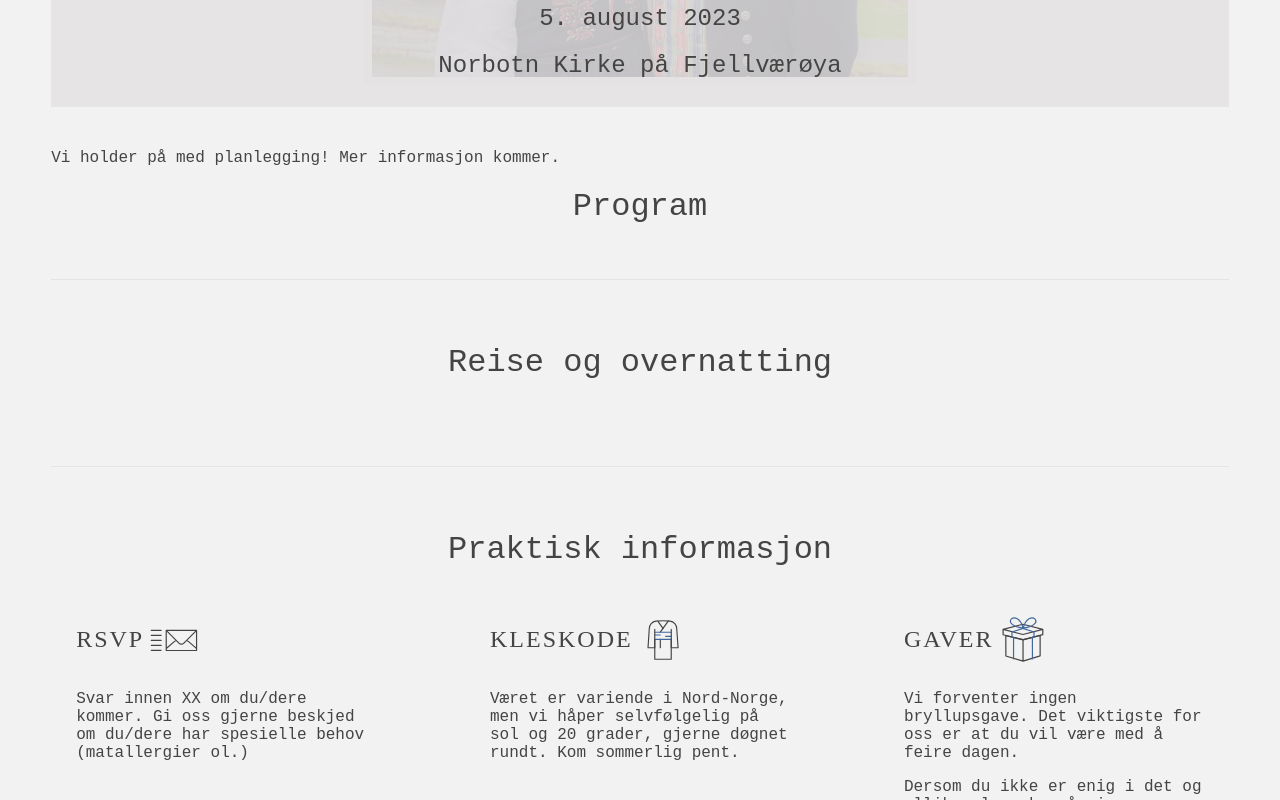
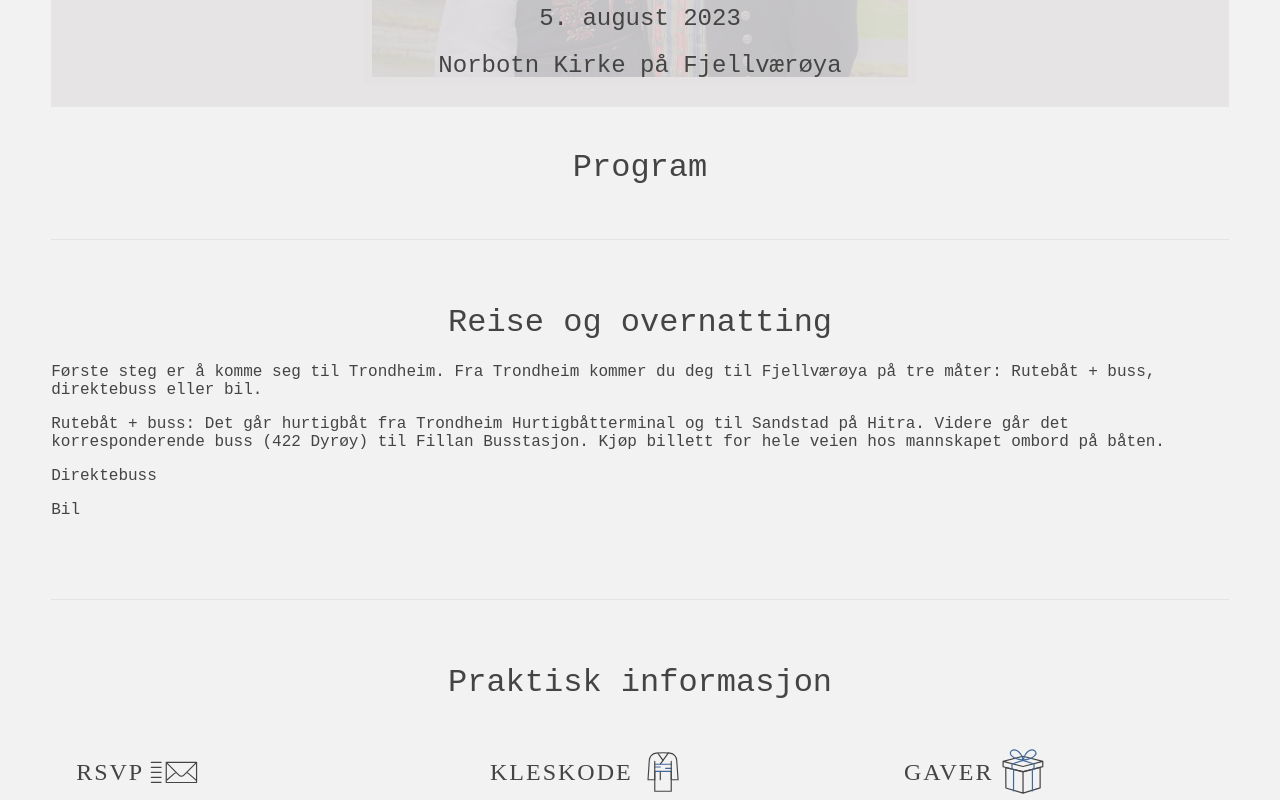
Before and after one commit to melhoos/gudrunogsimon1, a React (Create React App) app: page / in a window 1280 px wide. Shown: the part 530-1330 px from the top of the page. Built offline with nearby package versions, Linux system fonts and the light colour scheme.

Commit message:
Create no.ts

```diff
--- a/src/assets/language/no.ts
+++ b/src/assets/language/no.ts
@@ -9,13 +9,11 @@ export const no = {
   rsvp_date: '5. august 2023',
   rsvp_place: 'Norbotn Kirke på Fjellværøya',
   // program
-  program_in_progress: 'Vi holder på med planlegging! Mer informasjon kommer.',
   //travel
-  travel_from_trondheim:
-    'Første steg er å komme seg til Trondheim. Fra Trondheim kommer du deg til Fjellværøya på tre måter: Rutebåt + buss, direktebuss eller bil.',
-  travel_from_trondheim_2: 'Rutebåt + buss',
-  travel_from_trondheim_3: 'Direktebuss',
-  travel_from_trondheim_4: 'Bil',
+  tavel_from_trondheim: 'Første steg er å komme seg til Trondheim. Fra Trondheim kommer du deg til Fjellværøya på tre måter: Rutebåt + buss, direktebuss eller bil.',
+  tavel_from_trondheim_2: 'Rutebåt + buss: Det går hurtigbåt fra Trondheim Hurtigbåtterminal og til Sandstad på Hitra. Videre går det korresponderende buss (422 Dyrøy) til Fillan Busstasjon. Kjøp billett for hele veien hos mannskapet ombord på båten.',
+  tavel_from_trondheim_3: 'Direktebuss',
+  tavel_from_trondheim_4: 'Bil',
   //information
   information_rsvp: 'rsvp',
   information_rsvp_desc:
```
